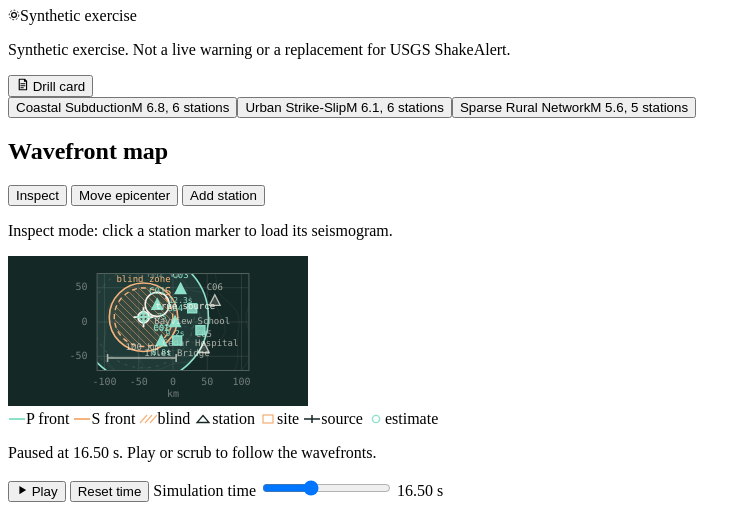
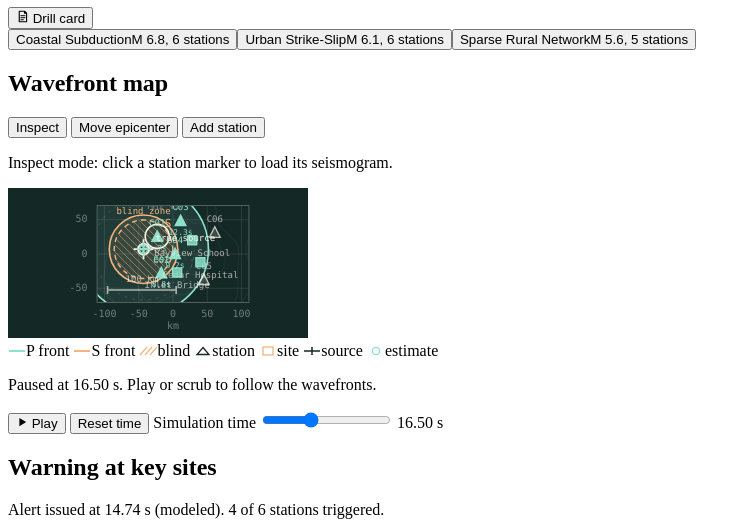
Before and after one commit to draarivpatel-ui/quakesense, a website with bundled scripts: page index.html in a window 1280 px wide. Shown: the part 99-625 px from the top of the page, without its empty margins (0-751 px from the left). Built offline with nearby package versions, Linux system fonts and the light colour scheme.

Commit message:
Remove header clutter and fix drill dialog label

```diff
--- a/index.html
+++ b/index.html
@@ -14,10 +14,6 @@
 <a class="skip" href="#main">Skip to workbench</a>
 <header class="app-head">
   <h1>QuakeSense</h1>
-  <div class="head-meta">
-    <span class="chip"><svg class="chip-mark" viewBox="0 0 16 16" width="12" height="12" aria-hidden="true"><circle cx="8" cy="8" r="3.2" fill="none" stroke="currentColor" stroke-width="1.6"/><circle cx="8" cy="8" r="6.4" fill="none" stroke="currentColor" stroke-width="1.2" stroke-dasharray="2.4 2.4"/></svg>Synthetic exercise</span>
-    <p class="exercise-note">Synthetic exercise. Not a live warning or a replacement for USGS ShakeAlert.</p>
-  </div>
   <button type="button" id="open-drill" class="btn ghost">
     <svg viewBox="0 0 16 16" width="13" height="13" aria-hidden="true"><path d="M4 1.5h6.5L13 4v10.5H4z" fill="none" stroke="currentColor" stroke-width="1.4" stroke-linejoin="round"/><path d="M10.5 1.5V4H13" fill="none" stroke="currentColor" stroke-width="1.4" stroke-linejoin="round"/><path d="M6 7h5M6 9.5h5M6 12h3" stroke="currentColor" stroke-width="1.2" stroke-linecap="round"/></svg>
     Drill card
@@ -216,9 +212,11 @@
 </main>
 <footer class="app-foot">
   <p>QuakeSense is a teaching workbench. Every event, station, trace and warning on this page is simulated offline.</p>
+  <p class="exercise-note">Synthetic exercise. Not a live warning or a replacement for USGS ShakeAlert.</p>
 </footer>
 <dialog id="drill" aria-labelledby="drill-title">
   <div id="drill-toolbar">
+    <h2 id="drill-title" class="vh">Earthquake drill card</h2>
     <div class="lang-group" role="group" aria-label="Card language">
       <button type="button" id="lang-en" class="mode-btn" aria-pressed="true">English</button>
       <button type="button" id="lang-es" class="mode-btn" aria-pressed="false" lang="es">Espa&ntilde;ol</button>
--- a/src/ui.js
+++ b/src/ui.js
@@ -697,7 +697,6 @@ function renderDrill(lang) {
   article.lang = lang;
   article.replaceChildren();
   const title = node('h2', null, data.title);
-  title.id = 'drill-title';
   article.append(title);
   if (data.subtitle) article.append(node('p', 'drill-sub', data.subtitle));
   const ol = node('ol');
--- a/styles.css
+++ b/styles.css
@@ -81,35 +81,13 @@ h1 {
   letter-spacing: -0.01em;
 }
 
-.head-meta {
-  display: flex;
-  align-items: center;
-  gap: 0.9rem;
-  flex-wrap: wrap;
-  margin-right: auto;
-}
-
-.chip {
-  display: inline-flex;
-  align-items: center;
-  gap: 0.4rem;
-  padding: 0.3rem 0.7rem;
-  border: 1.5px solid var(--accent);
-  border-radius: 999px;
-  color: var(--accent);
-  font-size: 0.75rem;
-  font-weight: 700;
-  letter-spacing: 0.09em;
-  text-transform: uppercase;
-  white-space: nowrap;
-}
-.chip-mark { flex: none; }
+.app-head h1 { margin-right: auto; }
 
 .exercise-note {
-  margin: 0;
-  max-width: 40ch;
-  font-size: 0.72rem;
-  line-height: 1.4;
+  margin: 0.35rem 0 0;
+  max-width: 60ch;
+  font-size: 0.78rem;
+  line-height: 1.45;
   color: var(--muted);
 }
 
@@ -612,7 +590,6 @@ dialog#drill::backdrop { background: rgba(22, 38, 38, 0.45); }
     gap: 0.5rem 0.7rem;
     padding: 0.8rem 0.9rem;
   }
-  .head-meta { grid-column: 1 / -1; grid-row: 2; margin-right: 0; }
   main { padding: 0.8rem 0.9rem 1.5rem; }
   #map { height: 300px; }
   #traces { height: 280px; }
```
Also changed, not shown: docs/desktop.png.
